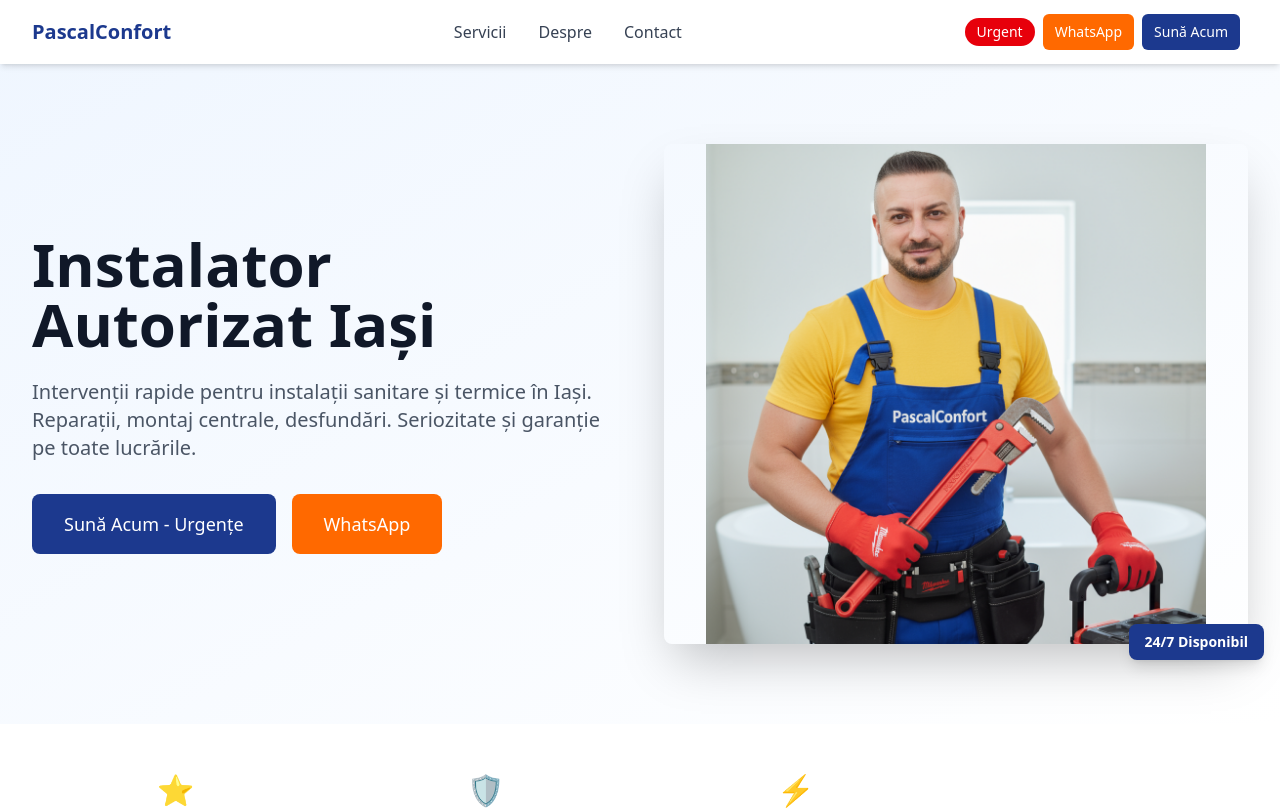
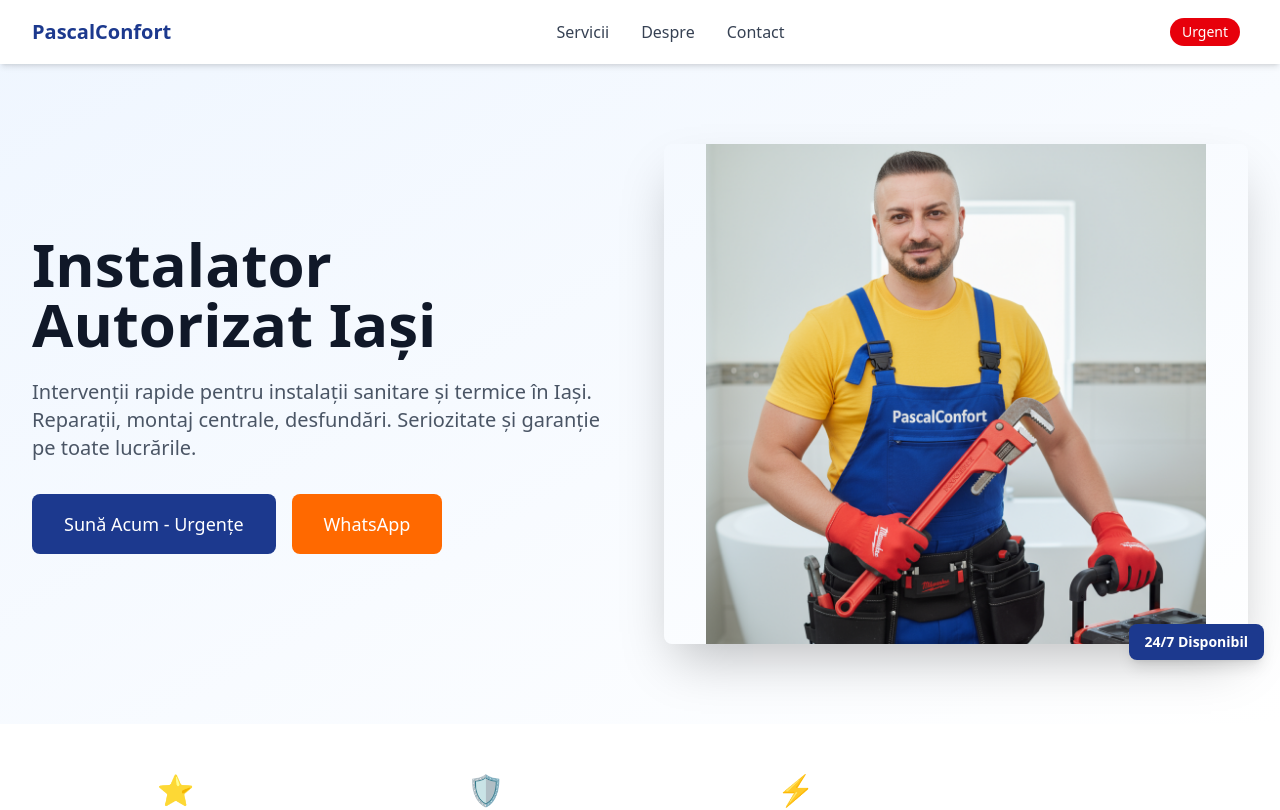
Before and after one commit to pkbannutz/PascalConfort, a Next.js app: page / in a window 1280 px wide. Shown: the top 810 px of the page. Built offline with nearby package versions, Linux system fonts and the light colour scheme.

Commit message:
Remove WhatsApp and Sună Acum buttons from navbar only

```diff
--- a/src/app/components/layout/Header.tsx
+++ b/src/app/components/layout/Header.tsx
@@ -63,24 +63,6 @@
               {isEmergency ? 'Normal' : 'Urgent'}
             </button>
 
-            {/* WhatsApp Button */}
-            <Button
-              variant="secondary"
-              size="sm"
-              href={`${CONTACT_INFO.whatsappUrl}?text=${encodeURIComponent(isEmergency ? WHATSAPP_MESSAGES.urgent : WHATSAPP_MESSAGES.normal)}`}
-              className="hidden sm:inline-flex"
-            >
-              WhatsApp
-            </Button>
-
-            {/* Call Button */}
-            <Button
-              variant="primary"
-              size="sm"
-              href={`tel:${CONTACT_INFO.phone}`}
-            >
-              Sună Acum
-            </Button>
 
             {/* Mobile Menu Button */}
             <button
@@ -117,16 +99,6 @@
                   {label}
                 </button>
               ))}
-              <div className="px-2 py-1">
-                <Button
-                  variant="secondary"
-                  size="sm"
-                  href={`${CONTACT_INFO.whatsappUrl}?text=${encodeURIComponent(isEmergency ? WHATSAPP_MESSAGES.urgent : WHATSAPP_MESSAGES.normal)}`}
-                  className="w-full mb-2"
-                >
-                  WhatsApp
-                </Button>
-              </div>
             </div>
           </div>
         )}
--- a/src/app/components/sections/ContactForm.tsx
+++ b/src/app/components/sections/ContactForm.tsx
@@ -217,6 +217,7 @@
                     </a>
                   </div>
                 </div>
+
               </div>
             </div>
 
```
